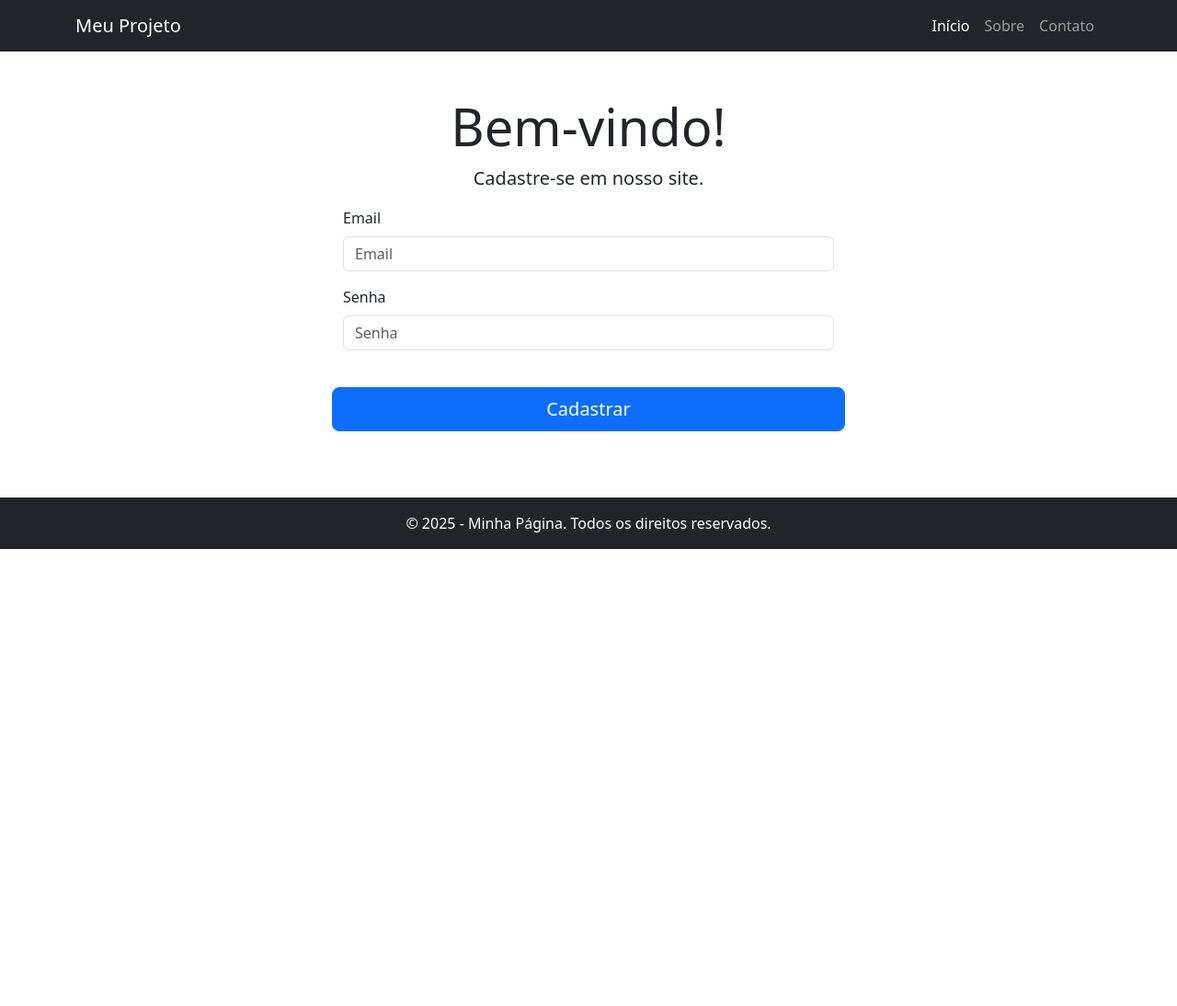
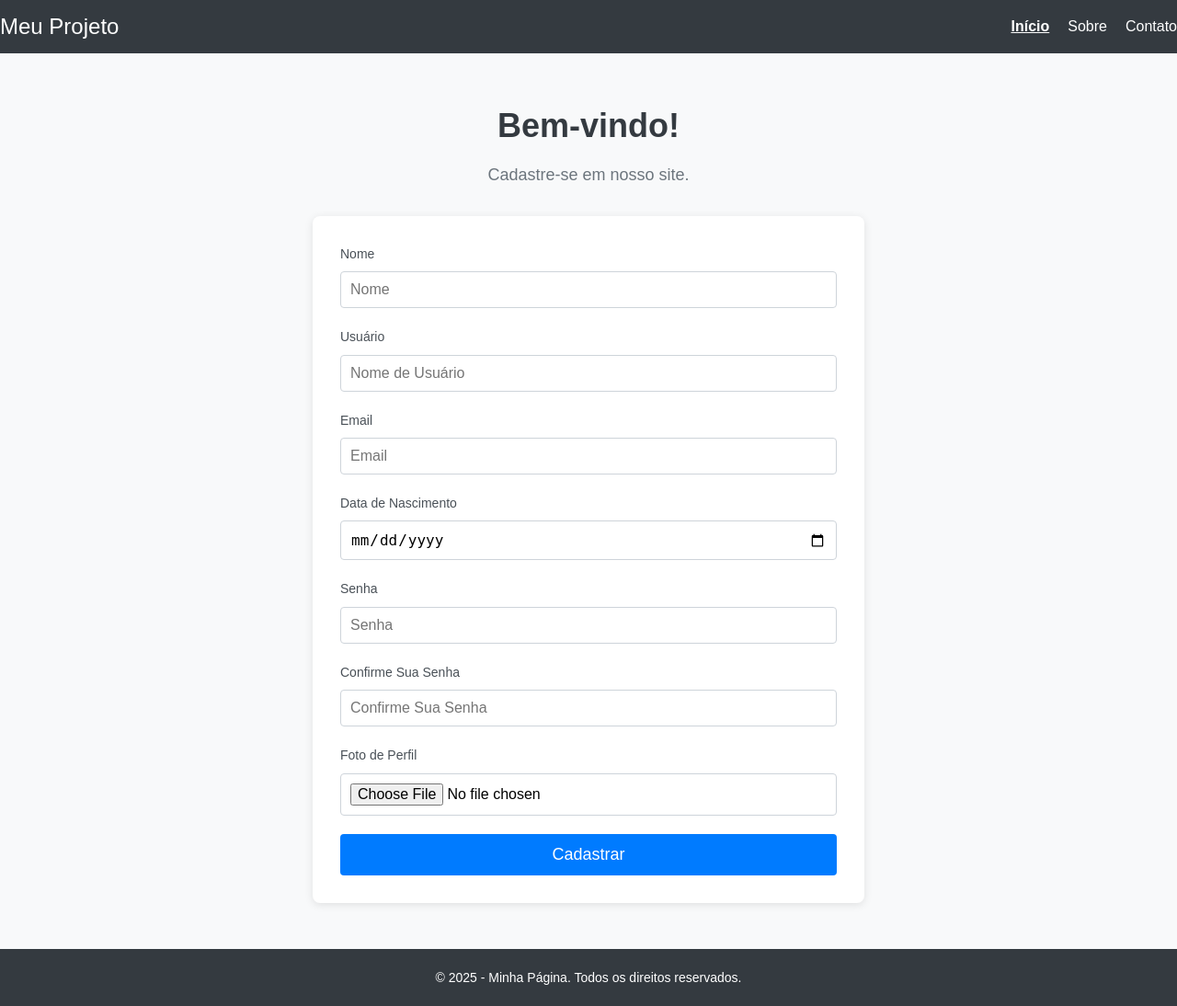
Before and after one commit to Carlinn01/SportForyou, a PHP site: page /form-cadastra-usuario.html in a window 1280 px wide. Shown: the whole page at 92% size. Before the commit the page ends 597 px from the top, so only its background shows below. Run offline with PHP 8.4, Linux system fonts and the light colour scheme.

Commit message:
Login e cadastro funcionando

```diff
--- /dev/null
+++ b/login/cadastro_user.css
@@ -0,0 +1,134 @@
+* {
+  margin: 0;
+  padding: 0;
+  box-sizing: border-box;
+}
+
+body {
+  font-family: Arial, sans-serif;
+  background-color: #f8f9fa;
+  line-height: 1.6;
+}
+
+/* Navbar */
+.navbar {
+  background-color: #343a40;
+  padding: 10px 0;
+}
+
+.navbar .container {
+  display: flex;
+  justify-content: space-between;
+  align-items: center;
+}
+
+.navbar-brand {
+  color: #fff;
+  font-size: 24px;
+  text-decoration: none;
+}
+
+.navbar-links ul {
+  display: flex;
+  list-style: none;
+}
+
+.navbar-links ul li {
+  margin-left: 20px;
+}
+
+.navbar-links .nav-link {
+  color: #fff;
+  text-decoration: none;
+  font-size: 16px;
+}
+
+.navbar-links .nav-link.active {
+  font-weight: bold;
+  text-decoration: underline;
+}
+
+.navbar-links .nav-link:hover {
+  color: #007bff;
+}
+
+/* Conteúdo Principal */
+.main-content {
+  text-align: center;
+  margin: 50px 0;
+  padding: 0 10px;
+}
+
+.main-title {
+  font-size: 36px;
+  color: #343a40;
+  margin-bottom: 10px;
+}
+
+.main-description {
+  font-size: 18px;
+  color: #6c757d;
+  margin-bottom: 30px;
+}
+
+.form-container {
+  max-width: 600px;
+  margin: 0 auto;
+  background-color: #fff;
+  padding: 30px;
+  border-radius: 8px;
+  box-shadow: 0 2px 10px rgba(0, 0, 0, 0.1);
+  text-align: left;
+}
+
+.form-group {
+  margin-bottom: 20px;
+}
+
+.form-group label {
+  display: block;
+  font-size: 14px;
+  color: #495057;
+  margin-bottom: 8px;
+}
+
+.form-group input {
+  width: 100%;
+  padding: 10px;
+  font-size: 16px;
+  border: 1px solid #ced4da;
+  border-radius: 4px;
+}
+
+.form-group input:focus {
+  outline: none;
+  border-color: #007bff;
+}
+
+.submit-btn {
+  width: 100%;
+  padding: 12px;
+  font-size: 18px;
+  background-color: #007bff;
+  color: #fff;
+  border: none;
+  border-radius: 4px;
+  cursor: pointer;
+}
+
+.submit-btn:hover {
+  background-color: #0056b3;
+}
+
+/* Footer */
+.footer {
+  background-color: #343a40;
+  color: #fff;
+  text-align: center;
+  padding: 20px 0;
+  margin-top: 50px;
+}
+
+.footer p {
+  font-size: 14px;
+}
--- a/login/form-cadastra-usuario.html
+++ b/login/form-cadastra-usuario.html
@@ -4,45 +4,73 @@
   <meta charset="UTF-8">
   <meta name="viewport" content="width=device-width, initial-scale=1">
   <title>Página Inicial</title>
-  <!-- Bootstrap CSS -->
-  <link href="https://cdn.jsdelivr.net/npm/bootstrap@5.3.8/dist/css/bootstrap.min.css" rel="stylesheet" integrity="sha384-sRIl4kxILFvY47J16cr9ZwB07vP4J8+LH7qKQnuqkuIAvNWLzeN8tE5YBujZqJLB" crossorigin="anonymous">
+  <link rel="stylesheet" href="cadastro_user.css">
 </head>
 <body>
 
   <!-- Navbar -->
-  <nav class="navbar navbar-expand-lg navbar-dark bg-dark">
+  <nav class="navbar">
     <div class="container">
       <a class="navbar-brand" href="#">Meu Projeto</a>
-      <div class="collapse navbar-collapse" id="navbarNav">
-        <ul class="navbar-nav ms-auto">
-          <li class="nav-item"><a class="nav-link active" href="#">Início</a></li>
-          <li class="nav-item"><a class="nav-link" href="#">Sobre</a></li>
-          <li class="nav-item"><a class="nav-link" href="#">Contato</a></li>
+      <div class="navbar-links">
+        <ul>
+          <li><a href="#" class="nav-link active">Início</a></li>
+          <li><a href="#" class="nav-link">Sobre</a></li>
+          <li><a href="#" class="nav-link">Contato</a></li>
         </ul>
       </div>
     </div>
   </nav>
 
   <!-- Conteúdo Principal -->
-  <main class="container text-center my-5">
-    <h2 class="display-4">Bem-vindo!</h2>
-    <p class="lead">Cadastre-se em nosso site.</p>
-    <form action="cadastra-usuario.php" method="post" class="w-50 mx-auto text-start row">
-      <div class="mb-3">
-        <label class="form-label">Email</label>
-        <input type="email" class="form-control" name="email" placeholder="Email" required>
+  <main class="main-content">
+    <h2 class="main-title">Bem-vindo!</h2>
+    <p class="main-description">Cadastre-se em nosso site.</p>
+    <form action="cadastra-usuario.php" method="post" class="form-container" enctype="multipart/form-data">
+
+      <div class="form-group">
+        <label for="nome">Nome</label>
+        <input type="text" id="nome" name="nome" placeholder="Nome" required>
       </div>
-      <div class="mb-3">
-        <label class="form-label">Senha</label>
-        <input type="password" class="form-control" name="senha" placeholder="Senha" required>
+
+      <div class="form-group">
+        <label for="nome_usuario">Usuário</label>
+       <input type="text" id="nome_usuario" name="nome_usuario" placeholder="Nome de Usuário" required>
       </div>
-      <button type="submit" class="btn btn-primary btn-lg my-4">Cadastrar</button>
+
+      <div class="form-group">
+        <label for="email">Email</label>
+        <input type="email" id="email" name="email" placeholder="Email" required>
+      </div>
+
+      <div class="form-group">
+        <label for="nascimento">Data de Nascimento</label>
+        <input type="date" id="nascimento" name="nascimento" required>
+      </div>
+
+      <div class="form-group">
+        <label for="senha">Senha</label>
+        <input type="password" id="senha" name="senha" placeholder="Senha" required>
+      </div>
+
+      <div class="form-group">
+        <label for="confirm_senha">Confirme Sua Senha</label>
+        <input type="password" id="confirm_senha" name="confirm_senha" placeholder="Confirme Sua Senha" required>
+      </div>
+
+      <div class="form-group">
+        <label for="imagem">Foto de Perfil</label>
+        <input type="file" id="imagem" name="imagem" accept="image/*">
+      </div>
+
+      <button type="submit" class="submit-btn">Cadastrar</button>
     </form>
   </main>
 
   <!-- Footer -->
-  <footer class="bg-dark text-white text-center py-3 mt-auto">
-    <p class="mb-0">&copy; 2025 - Minha Página. Todos os direitos reservados.</p>
+  <footer class="footer">
+    <p>&copy; 2025 - Minha Página. Todos os direitos reservados.</p>
   </footer>
+
 </body>
 </html>
--- a/login/index.html
+++ b/login/index.html
@@ -5,14 +5,14 @@
   <meta name="viewport" content="width=device-width, initial-scale=1">
   <title>Página Inicial</title>
   <!-- Bootstrap CSS -->
-  <link href="https://cdn.jsdelivr.net/npm/bootstrap@5.3.8/dist/css/bootstrap.min.css" rel="stylesheet" integrity="sha384-sRIl4kxILFvY47J16cr9ZwB07vP4J8+LH7qKQnuqkuIAvNWLzeN8tE5YBujZqJLB" crossorigin="anonymous">
+   <link rel="stylesheet" href="style.css">
 </head>
 <body>
 
   <!-- Navbar -->
-  <nav class="navbar navbar-expand-lg navbar-dark bg-dark">
+  <nav class="navbar">
     <div class="container">
-      <a class="navbar-brand" href="#">Meu Projeto</a>
+      <a class="navbar-logo" href="#">Logo</a>
       <div class="collapse navbar-collapse" id="navbarNav">
         <ul class="navbar-nav ms-auto">
           <li class="nav-item"><a class="nav-link active" href="#">Início</a></li>
```
Also changed, not shown: login/src/UsuarioDAO.php (+22 -9 lines), login/src/Util.php (added, +33 -0 lines), login/styles.css (added, +133 -0 lines), login/uploads/img_68da76f47e0284.49899475.webp (added), login/uploads/img_68da7af79688a0.82307156.jpg (added).
